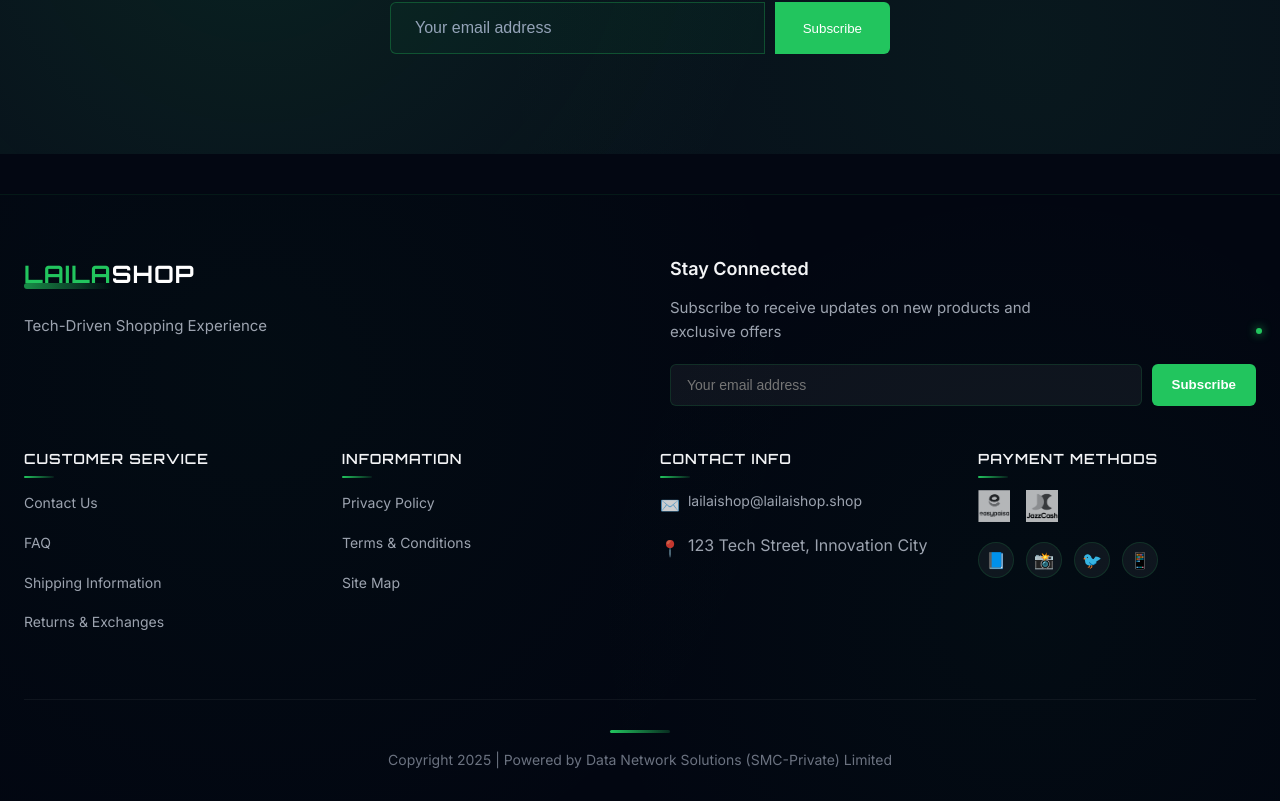
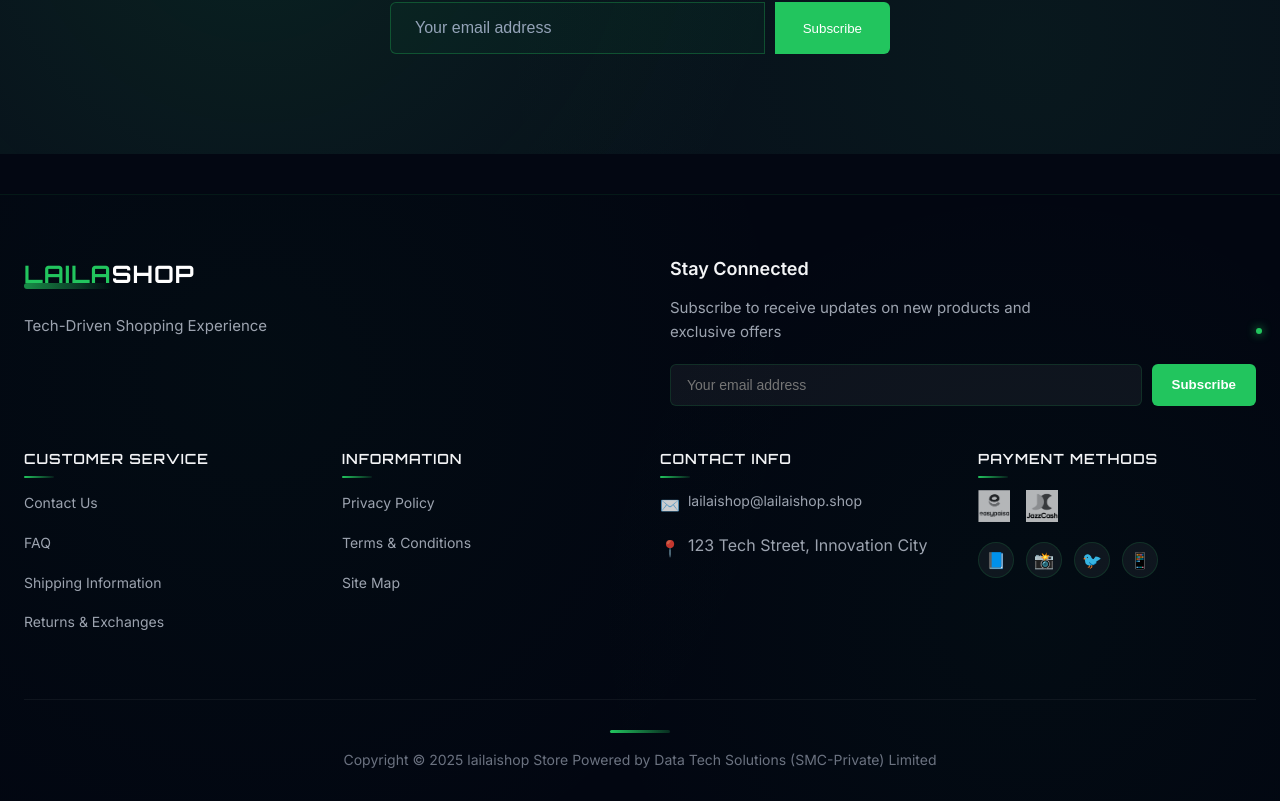
Before and after one commit to xxxxlu/lailaishop, a Vue app: page / in a window 1280 px wide. Shown: the part 4556-5357 px from the top of the page. Built offline with nearby package versions, Linux system fonts and the light colour scheme.

Commit message:
feat: copyright

```diff
--- a/src/App.vue
+++ b/src/App.vue
@@ -109,7 +109,7 @@
         <div class="copyright">
           <div class="tech-line"></div>
           <p>
-            Copyright 2025 | Powered by Data Network Solutions (SMC-Private) Limited
+            Copyright © 2025 lailaishop Store Powered by Data Tech Solutions (SMC-Private) Limited
           </p>
         </div>
       </div>
```
